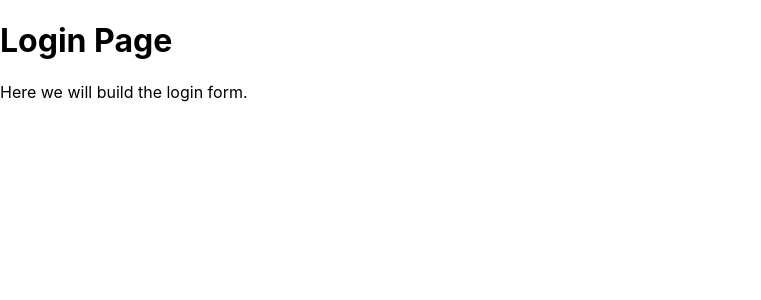
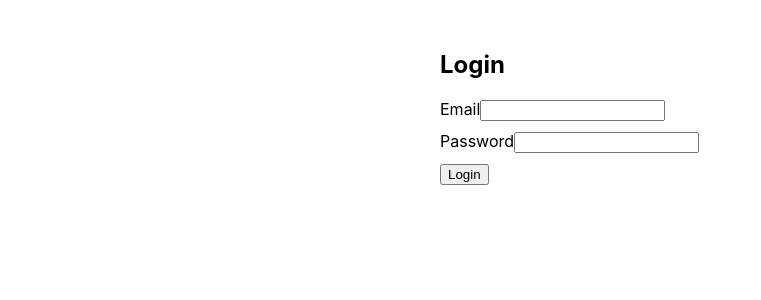
Before and after one commit to Ibrahimdur1989/101085527_comp3123_assignment2, a React (Create React App) app in the folder frontend/101085527_comp3123_assignment2_reactjs/: page /login in a window 1280 px wide. Shown: the top 300 px of the page, without its empty margins (0-761 px from the left). Built offline with nearby package versions, Linux system fonts and the light colour scheme.

Commit message:
Add Login page

```diff
--- a/frontend/101085527_comp3123_assignment2_reactjs/src/pages/Login.js
+++ b/frontend/101085527_comp3123_assignment2_reactjs/src/pages/Login.js
@@ -1,10 +1,64 @@
-import React from "react";
+import React, {useState} from "react";
+import axios from "axios";
+import { useNavigate } from "react-router-dom";
 
 function Login(){
+
+    const [email, setEmail] = useState("");
+    const [password, setPassword] = useState("");
+    const [error, setError] = useState("");
+
+    const navigate = useNavigate();
+
+    const handleSubmit = async (e) => {
+        e.preventDefault();
+
+        try{
+            const response = await axios.post("http://localhost:8080/login", {
+                email,
+                password
+            });
+
+            localStorage.setItem("token", response.data.token);
+
+            navigate("/employees");
+        } catch(err) {
+            setError("Invalid credentials. Please try again.");
+        }
+    };
+
+
     return (
-        <div>
-            <h1>Login Page</h1>
-            <p>Here we will build the login form.</p>
+        <div style={{maxWidth:"400px", margin: "50px auto"}}>
+            <h2>Login</h2>
+
+            {error && <p style={{color:"red"}}>{error}</p>}
+
+            <form onSubmit={handleSubmit}>
+
+                <div style={{marginBottom: "10px"}}>
+                    <label>Email</label>
+                    <input
+                        type="email"
+                        className="form-control"
+                        value={email}
+                        onChange={(e) => setEmail(e.target.value)} required
+                    />
+                </div>
+
+                <div style={{marginBottom: "10px"}}>
+                    <label>Password</label>
+                    <input
+                        type="password"
+                        className="form-control"
+                        value={password}
+                        onChange={(e) => setPassword(e.target.value)} required
+                    />
+                </div>
+
+                <button className="btn btn-primary" type="submit">Login</button>
+
+            </form>
         </div>
     );
 }
```
